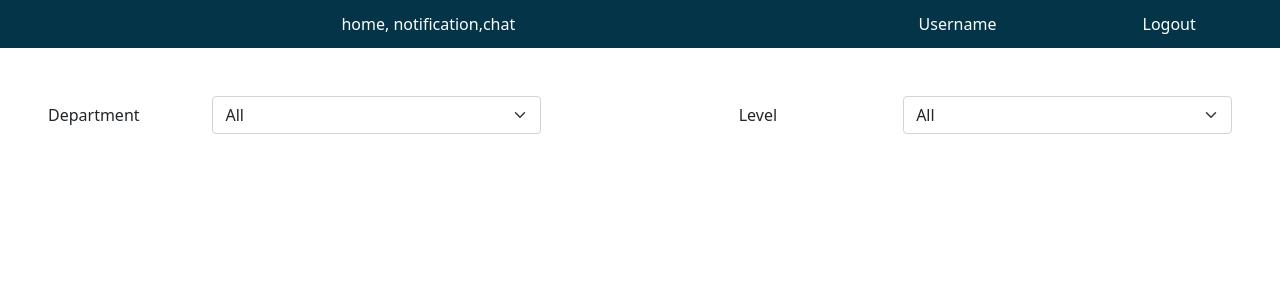
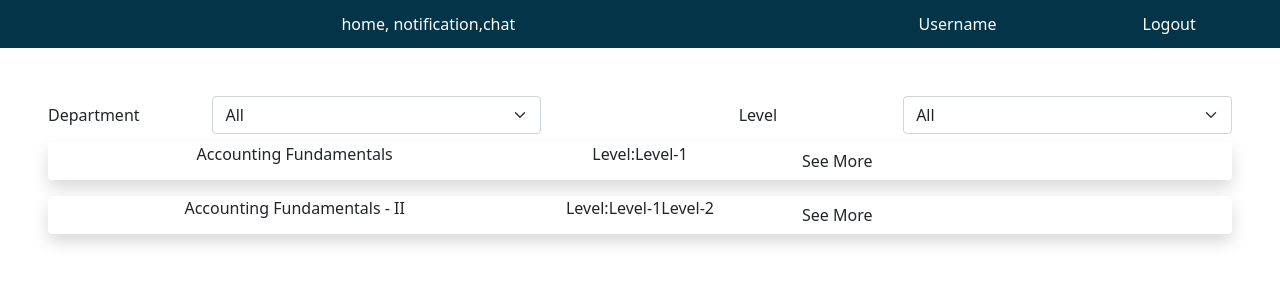
Before and after one commit to nipuniSithara/EducationCenter, a React (Create React App) app in the folder Frontend/: page /all-courses in a window 1280 px wide. Shown: the top 300 px of the page. Built offline with nearby package versions, Linux system fonts and the light colour scheme.

Commit message:
creating items in all courses

```diff
--- /dev/null
+++ b/Frontend/src/data.ts
@@ -0,0 +1,14 @@
+export const AllCoursesData = [
+    {
+        id:1,
+        name:'Accounting Fundamentals',
+        levels:['Level-1'],
+        isOpen:true
+    },
+    {
+        id:1,
+        name:'Accounting Fundamentals - II',
+        levels:['Level-1','Level-2'],
+        isOpen:true
+    }
+];
--- a/Frontend/src/pages/allCourses.jsx
+++ b/Frontend/src/pages/allCourses.jsx
@@ -1,8 +1,9 @@
+import {AllCoursesData} from '../data';
 
 export const AllCourses = () => {
     return(
         <div className="main-container">
-            <div className="d-flex flex-row justify-content-between">
+            <div className="d-flex flex-row justify-content-between mb-2">
                 <div className="col-5 d-flex flex-row justify-content-between">
                     <label for="inputEmail3" class="col-sm-4 col-form-label">Department</label>
                     <div class="col-sm-8">
@@ -27,6 +28,17 @@ export const AllCourses = () => {
                     </div>
                 </div>
             </div>
+            <div className="d-flex flex-column">
+                {AllCoursesData.map((item)=>{
+                    return(
+                    <div className="d-flex flex-row shadow mb-3 bg-body rounded">
+                        <div className='col-5'>{item.name}</div>
+                        <div className='col-2'>Level:{item.levels}</div>
+                        <div className='col-2'><button className='btn'>See More</button></div>
+                    </div>
+                    )
+                })}
+            </div>
         </div>
     )
 }
```
